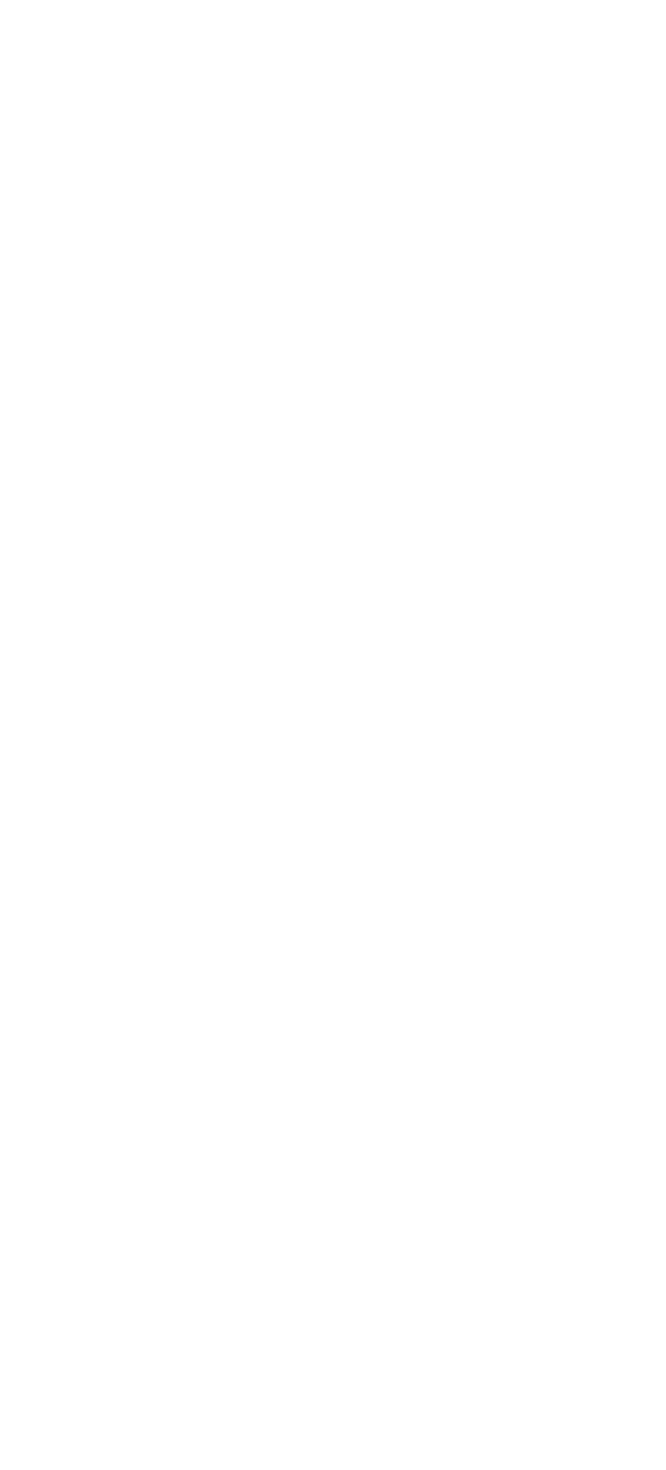
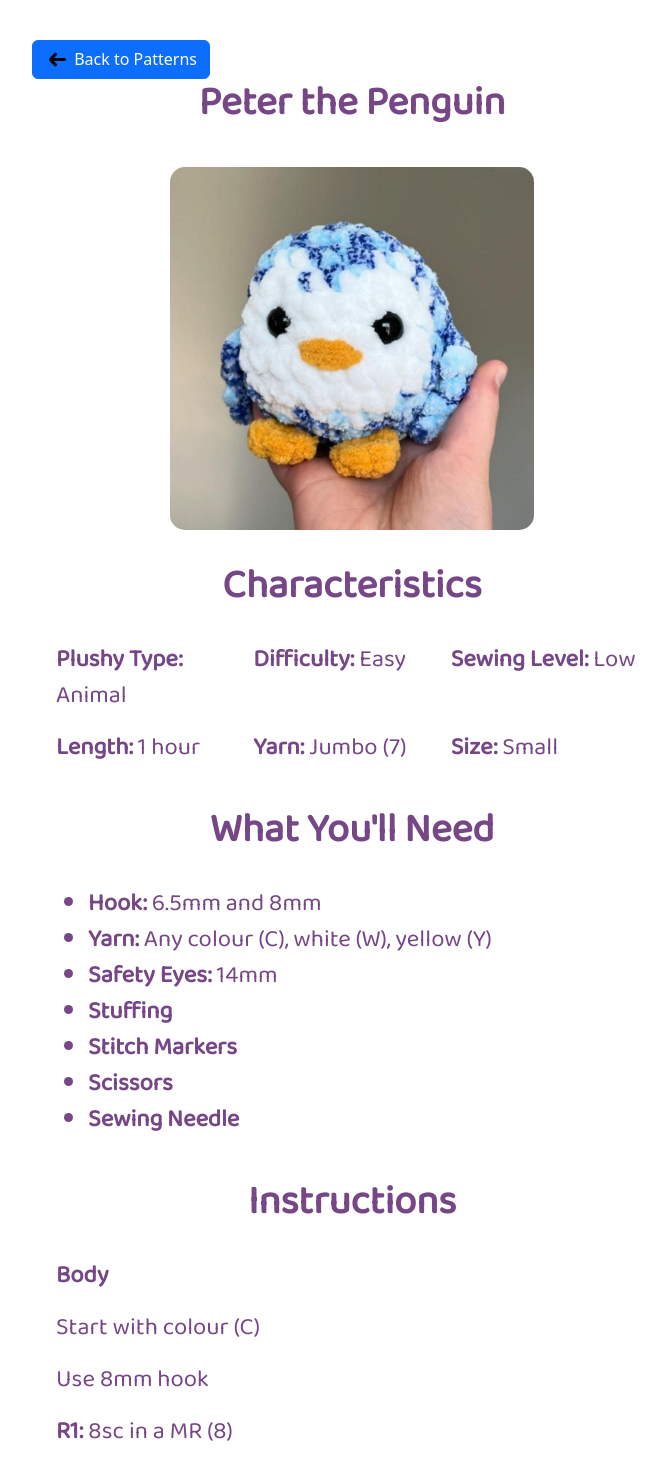
Before and after one commit to BrentMRPalmer/SEG3125Project2-v2, a React (Vite) app in the folder yarn/: page /pattern/1 in a window 1280 px wide. Shown: the part 80-1550 px from the top of the page, without its empty margins (288-954 px from the left). Before the commit the page ends 800 px from the top, so only its background shows below. Built offline with nearby package versions, Linux system fonts and the light colour scheme.

Commit message:
pattern page

```diff
--- a/yarn/src/App.jsx
+++ b/yarn/src/App.jsx
@@ -16,8 +16,50 @@ const patternData = [
     sewing: "Low",
     length: "1 hour",
     yarn: "Jumbo (7)",
-    size: "small",
-    image: "/images/penguin.png"
+    size: "Small",
+    image: "/images/penguin.png",
+    tools: [
+      "<b>Hook:</b> 6.5mm and 8mm",
+      "<b>Yarn:</b> Any colour (C), white (W), yellow (Y)",
+      "<b>Safety Eyes:</b> 14mm",
+      "<b>Stuffing</b>",
+      "<b>Stitch Markers</b>",
+      "<b>Scissors</b>",
+      "<b>Sewing Needle</b>"
+    ],
+    instructions: [
+      "<b>Body</b>",
+      "Start with colour (C)",
+      "Use 8mm hook",
+      "<b>R1:</b> 8sc in a MR (8)",
+      "<b>R2:</b> 8inc (16)",
+      "<b>R3:</b> ( sc, inc ) x 8 (24)",
+      "<b>R4:</b> C( 4sc ), W( 2sc ), C( 2sc ), W( 2sc ), C( 14sc ) (24)",
+      "<b>R5-8:</b> C( 3sc ), W( 8sc ), C( 13sc ) (24)",
+      "Secure safety eyes between R6 and R7, 3 stitches in between",
+      "<b>R9:</b> C( 2sc, dec ), W( 2sc, dec, 2sc ), C( dec, ( 2sc, dec ) x 3 ) (18)",
+      "Colour (C) only from now on",
+      "<b>R10:</b> ( sc, dec ) x 6 (12)",
+      "<b>R11:</b> 6dec (6)",
+      "<br />",
+      "<b>Wings</b>",
+      "Start with colour (C)",
+      "Use 8mm hook",
+      "<b>R1:</b> Ch4",
+      "<b>R2:</b> 3sc",
+      "<b>R3:</b> Ch1, sc, slst",
+      "Sew on R7",
+      "<br />",
+      "<b>Feet</b>",
+      "Start with yellow (Y)",
+      "Use 6.5mm hook",
+      "<b>R1:</b> 6sc in a MR",
+      "<br />",
+      "<b>Beak</b>",
+      "Embroider with yellow (Y)",
+      "<br />",
+      "<b>Enjoy your new penguin!</b>"
+    ]
   },
   {
     id: 2,
@@ -27,9 +69,51 @@ const patternData = [
     sewing: "Low",
     length: "1 hour",
     yarn: "Jumbo (7)",
-    size: "small",
-    image: "/images/penguin.png"
-  }
+    size: "Small",
+    image: "/images/penguin.png",
+    tools: [
+      "<b>Hook:</b> 6.5mm and 8mm",
+      "<b>Yarn:</b> Any colour (C), white (W), yellow (Y)",
+      "<b>Safety Eyes:</b> 14mm",
+      "<b>Stuffing</b>",
+      "<b>Stitch Markers</b>",
+      "<b>Scissors</b>",
+      "<b>Sewing Needle</b>"
+    ],
+    instructions: [
+      "<b>Body</b>",
+      "Start with colour (C)",
+      "Use 8mm hook",
+      "<b>R1:</b> 8sc in a MR (8)",
+      "<b>R2:</b> 8inc (16)",
+      "<b>R3:</b> ( sc, inc ) x 8 (24)",
+      "<b>R4:</b> C( 4sc ), W( 2sc ), C( 2sc ), W( 2sc ), C( 14sc ) (24)",
+      "<b>R5-8:</b> C( 3sc ), W( 8sc ), C( 13sc ) (24)",
+      "Secure safety eyes between R6 and R7, 3 stitches in between",
+      "<b>R9:</b> C( 2sc, dec ), W( 2sc, dec, 2sc ), C( dec, ( 2sc, dec ) x 3 ) (18)",
+      "Colour (C) only from now on",
+      "<b>R10:</b> ( sc, dec ) x 6 (12)",
+      "<b>R11:</b> 6dec (6)",
+      "<br />",
+      "<b>Wings</b>",
+      "Start with colour (C)",
+      "Use 8mm hook",
+      "<b>R1:</b> Ch4",
+      "<b>R2:</b> 3sc",
+      "<b>R3:</b> Ch1, sc, slst",
+      "Sew on R7",
+      "<br />",
+      "<b>Feet</b>",
+      "Start with yellow (Y)",
+      "Use 6.5mm hook",
+      "<b>R1:</b> 6sc in a MR",
+      "<br />",
+      "<b>Beak</b>",
+      "Embroider with yellow (Y)",
+      "<br />",
+      "<b>Enjoy your new penguin!</b>"
+    ]
+  },
 ]
 
 function App() {
--- a/yarn/src/pages/Pattern.jsx
+++ b/yarn/src/pages/Pattern.jsx
@@ -1,13 +1,60 @@
 import React from 'react'
-import { useParams } from 'react-router-dom'
+import { useParams, useNavigate } from 'react-router-dom';
+import { Button } from 'react-bootstrap';
+import '../styles.css';
 
 const Pattern = ({ patternData }) => {
+    const navigate = useNavigate();
+    const handleButtonClick = () => {
+        navigate(`/patterns`);
+    };
+
     const { id } = useParams();
     const pattern = patternData.find((p) => p.id === parseInt(id));
 
     return (
-        <div>{pattern.title}</div>
-    )
+        <div className="wrapper">
+            <Button variant="primary" onClick={handleButtonClick}>
+                <img
+                src="/icons/arrow.png"
+                width="25"
+                height="25"
+                className="d-inline-block align-top"
+                alt="logo"
+                />
+                {' '}
+                Back to Patterns
+            </Button>
+            <h1 className="centered-text"><b>{pattern.title}</b></h1>
+            <div className="image-container">
+                <img className="rounded-image" src={pattern.image} />
+            </div>
+            <h1 className="centered-text"><b>Characteristics</b></h1>
+            <div className="characteristics-container padding">
+                <p><b>Plushy Type:</b> {pattern.type} </p>
+                <p><b>Difficulty:</b> {pattern.difficulty}</p>
+                <p><b>Sewing Level:</b> {pattern.sewing}</p>
+                <p><b>Length:</b> {pattern.length}</p>
+                <p><b>Yarn:</b> {pattern.yarn}</p>
+                <p><b>Size:</b> {pattern.size}</p>
+            </div>
+            <h1 className="centered-text"><b>What You'll Need</b></h1>
+            <div className="custom-body-font padding">
+                <ul>
+                    {pattern.tools.map( (tool, index) => (
+                        <li key={index} dangerouslySetInnerHTML={{ __html: tool }}></li>
+                    ))}
+                </ul>
+            </div>
+            <h1 className="centered-text"><b>Instructions</b></h1>
+            <div className="custom-body-font padding">
+                {pattern.instructions.map( (instruction, index) => (
+                    <p key={index} dangerouslySetInnerHTML={{ __html: instruction }}></p>
+                ))}
+            </div>
+
+    </div>
+    );
 }
 
-export default Pattern
+export default Pattern;
--- a/yarn/src/styles.css
+++ b/yarn/src/styles.css
@@ -3,6 +3,24 @@
     grid-template-columns: repeat(auto-fill, minmax(250px, 1fr));
     gap: 4em;
     padding: 2em;
+}
+
+.characteristics-container {
+    font-size: 1.5em;
+    color: #764687;
+    font-family: "Baloo 2";
+    display: grid;
+    grid-template-columns: 1fr 1fr 1fr;
+}
+
+.custom-body-font {
+    font-size: 1.5em;
+    color: #764687;
+    font-family: "Baloo 2";
+}
+
+.padding {
+    padding: 1em;
 }
 
 .wrapper {
@@ -11,6 +29,7 @@
 
 h1 {
     font-family: "Baloo 2";
+    color: #764687;
 }
 
 .centered-text {
@@ -19,3 +38,18 @@ h1 {
     align-items: center;
     text-align: center;
 }
+
+.image-container {
+    padding: 2em;
+    display: flex;
+    justify-content: center;
+}
+
+.rounded-image {
+    border-radius: 15px;
+}
+
+img {
+    max-width: 100%;
+    height: auto;
+}
```
Also changed, not shown: yarn/public/icons/arrow.png (added).
